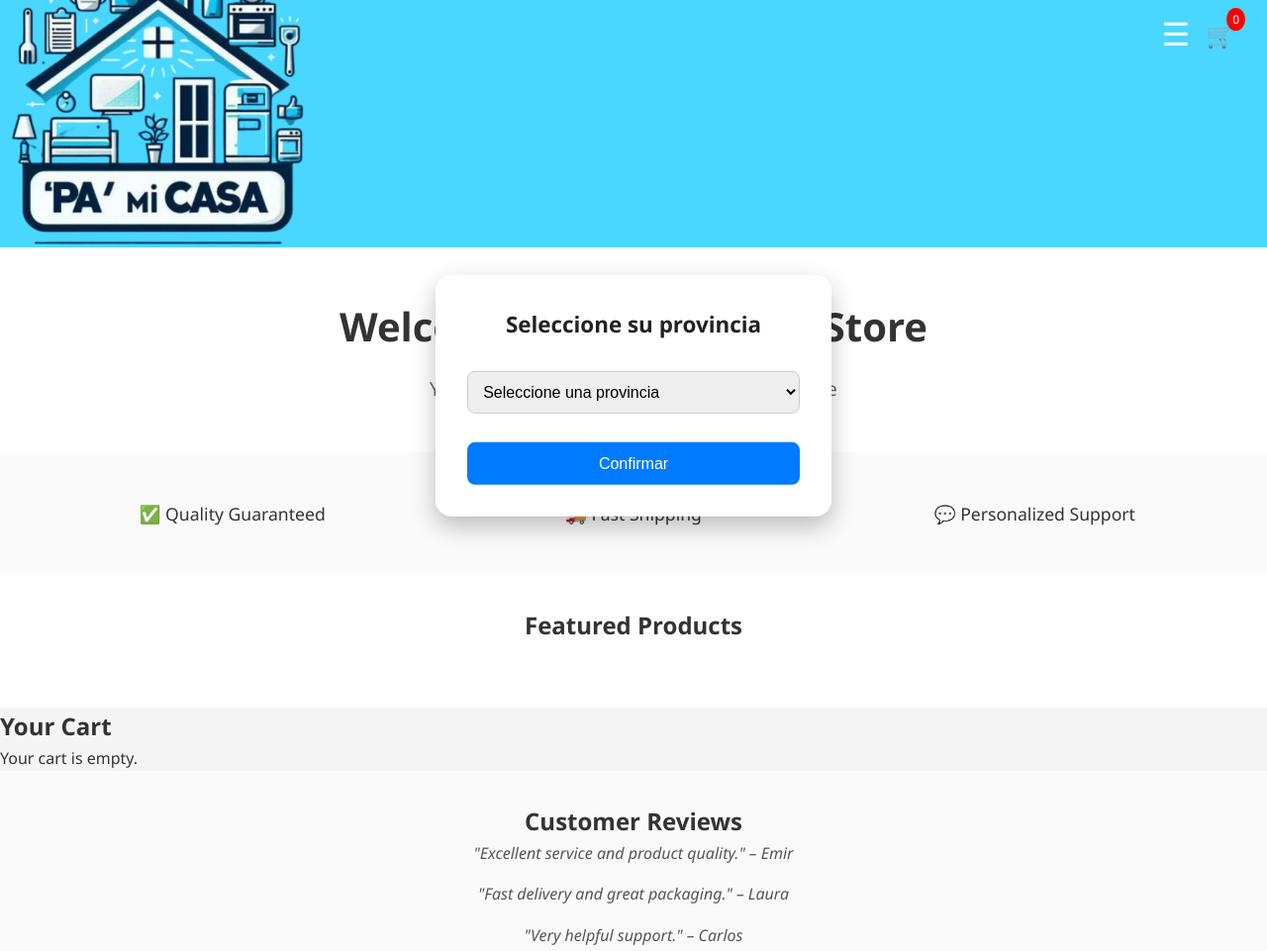
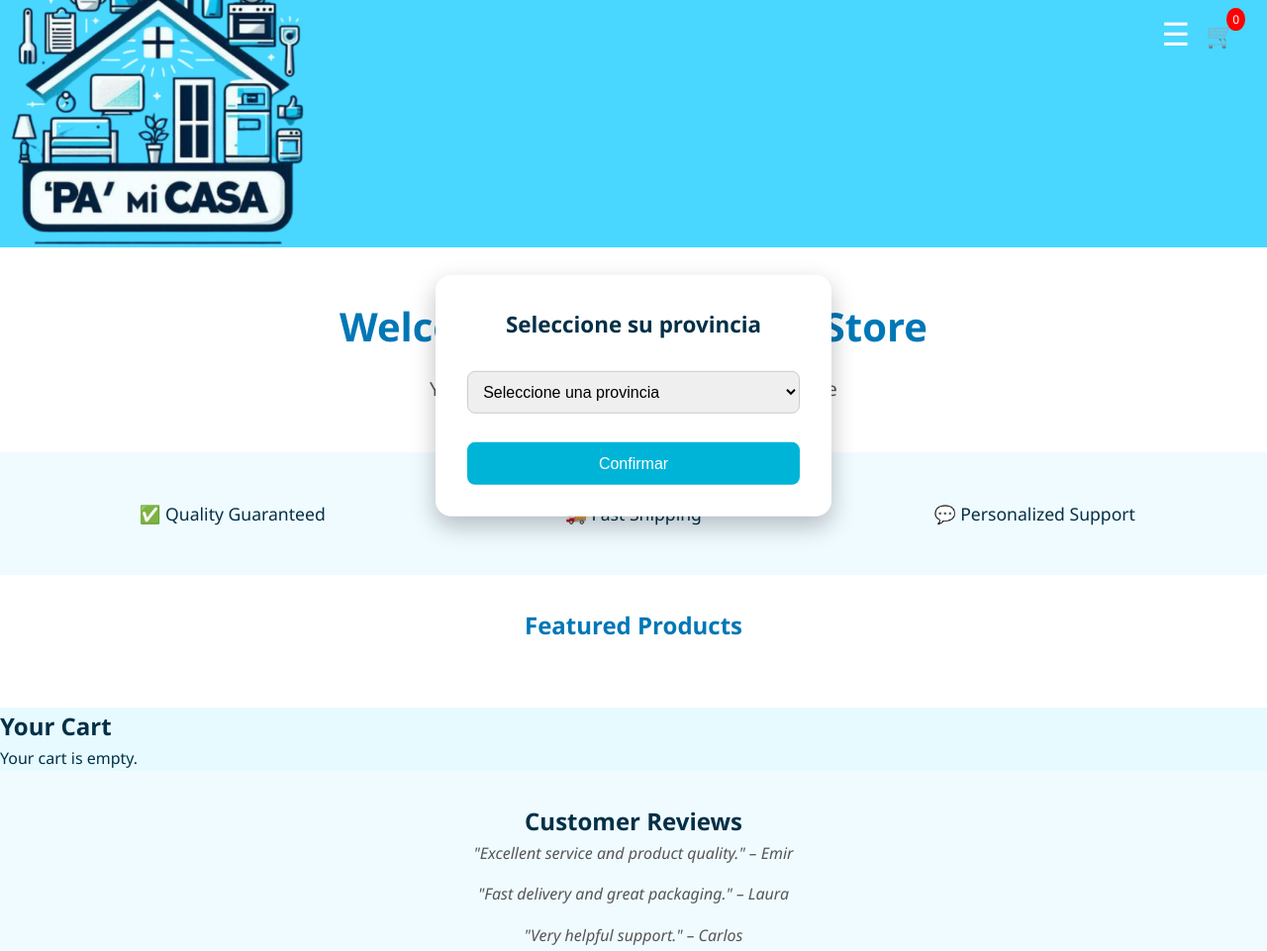
Before and after one commit to PaMiCasa/Tienda_Online, a plain HTML site: page index.html in a window 1280 px wide. Shown: the top 961 px of the page at 99% size. Drawn offline with Linux system fonts and the light colour scheme.

Commit message:
Update styles.css

```diff
--- a/styles.css
+++ b/styles.css
@@ -7,8 +7,8 @@
 
 body {
   font-family: 'Segoe UI', sans-serif;
-  background-color: #f5f5f5;
-  color: #333;
+  background-color: #e6faff; /* fondo suave */
+  color: #023047;
   line-height: 1.6;
 }
 
@@ -22,17 +22,17 @@ a {
   position: relative;
   width: 100%;
   overflow: hidden;
+  background-color: #00b4d8;
 }
 
 .header-banner {
   width: 100%;
   height: auto;
   display: block;
-  max-height: 250px; /* ajustable */
+  max-height: 250px;
   object-fit: cover;
 }
 
-/* Overlay encima del banner */
 .header-overlay {
   position: absolute;
   top: 1rem;
@@ -85,11 +85,12 @@ a {
 .hero h2 {
   font-size: 2.5rem;
   margin-bottom: 1rem;
+  color: #0077b6;
 }
 
 .hero p {
   font-size: 1.2rem;
-  color: #666;
+  color: #555;
 }
 
 /* === Features === */
@@ -97,7 +98,7 @@ a {
   display: flex;
   justify-content: space-around;
   padding: 2rem;
-  background-color: #fafafa;
+  background-color: #f0fbff;
   text-align: center;
 }
 
@@ -116,6 +117,7 @@ a {
 .products h2 {
   text-align: center;
   margin-bottom: 2rem;
+  color: #0077b6;
 }
 
 .product-grid {
@@ -125,7 +127,7 @@ a {
 }
 
 .product-card {
-  background-color: #f9f9f9;
+  background-color: #d9f3fb;
   border-radius: 8px;
   padding: 1rem;
   text-align: center;
@@ -147,13 +149,13 @@ a {
 
 .product-card p {
   font-weight: bold;
-  color: #2c7;
+  color: #007f5f;
 }
 
 /* === Reviews === */
 .reviews {
   padding: 2rem;
-  background-color: #fafafa;
+  background-color: #f0fbff;
   text-align: center;
 }
 
@@ -165,7 +167,7 @@ a {
 
 /* === Footer === */
 footer {
-  background-color: #222;
+  background-color: #0077b6;
   color: #fff;
   padding: 2rem;
   text-align: center;
@@ -225,7 +227,7 @@ footer {
   top: 50%;
   left: 50%;
   transform: translate(-50%, -50%);
-  background: #fff;
+  background: #ffffff;
   border-radius: 16px;
   padding: 2rem;
   box-shadow: 0 10px 25px rgba(0, 0, 0, 0.25);
@@ -238,7 +240,7 @@ footer {
 
 .location-modal h3 {
   margin-bottom: 1rem;
-  color: #222;
+  color: #023047;
   font-size: 1.4rem;
   font-weight: 600;
 }
@@ -255,11 +257,11 @@ footer {
 }
 
 .location-modal select:focus {
-  border-color: #2196f3;
+  border-color: #0096c7;
 }
 
 .location-modal button {
-  background-color: #007bff;
+  background-color: #00b4d8;
   color: white;
   border: none;
   padding: 0.8rem 1.5rem;
@@ -272,10 +274,9 @@ footer {
 }
 
 .location-modal button:hover {
-  background-color: #0056b3;
+  background-color: #0077b6;
 }
 
-/* Simple fade in animation */
 @keyframes fadeIn {
   from {
     opacity: 0;
```
